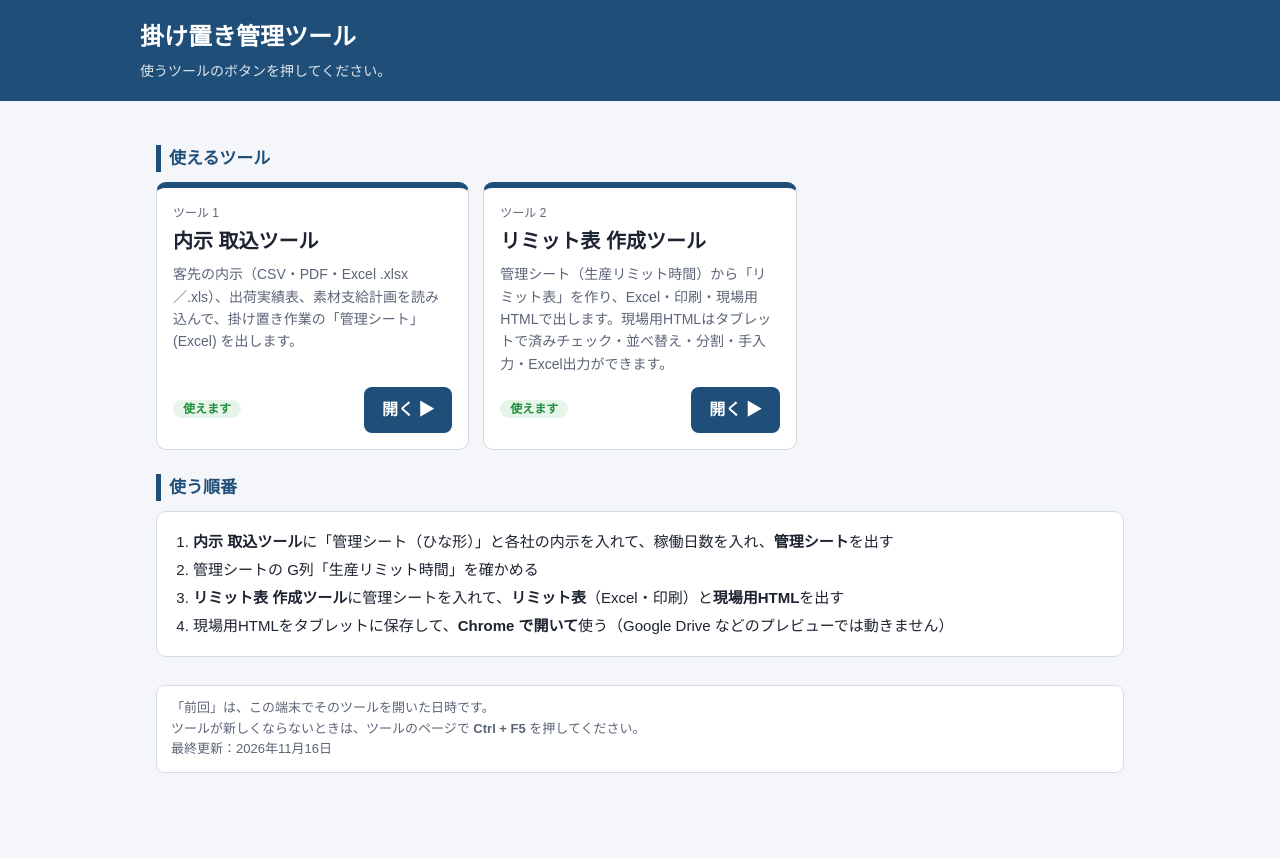
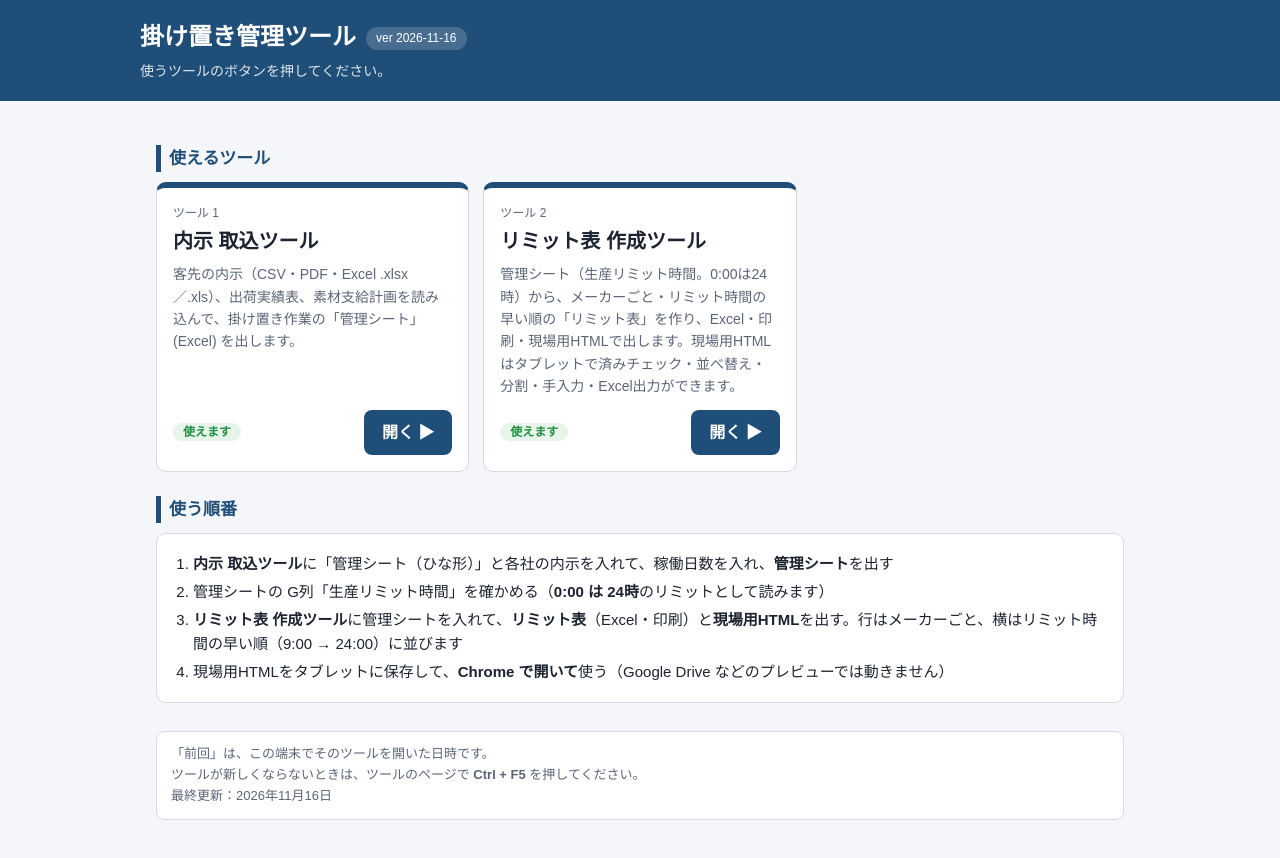
Before and after one commit to overbridge038-lnk/naiji-kanri-tools, a plain HTML site: page index.html in a window 1280 px wide. Before the commit the page ends 813 px from the top, so only its background shows below. Drawn offline with Linux system fonts and the light colour scheme.

Commit message:
表紙を更新（0:00は24時・メーカー別の早い順を明記、ver表示）／リミット表作成ツールで0:00を24時として読む
Co-Authored-By: Claude Opus 5.5 <noreply@anthropic.com>
Claude-Session: https://claude.ai/code/session_0138wtp7Vui2eT6dLWvTnsDu

```diff
--- a/index.html
+++ b/index.html
@@ -16,6 +16,7 @@ header{background:var(--navy);color:#fff;padding:18px 16px}
 header .in{max-width:1000px;margin:0 auto}
 header h1{margin:0;font-size:24px}
 header p{margin:4px 0 0;font-size:14px;opacity:.85}
+header .ver{display:inline-block;margin-left:10px;font-size:12px;font-weight:normal;background:rgba(255,255,255,.18);border-radius:20px;padding:2px 10px;vertical-align:middle}
 main{max-width:1000px;margin:0 auto;padding:20px 16px 40px}
 h2{font-size:17px;color:var(--navy);margin:24px 0 10px;
   border-left:5px solid var(--navy);padding-left:8px}
@@ -40,7 +41,7 @@ a.card:hover,a.card:focus-visible{box-shadow:0 4px 14px rgba(31,78,120,.2);trans
 </head>
 <body>
 <header><div class="in">
-  <h1>掛け置き管理ツール</h1>
+  <h1>掛け置き管理ツール<span class="ver">ver 2026-11-16</span></h1>
   <p>使うツールのボタンを押してください。</p>
 </div></header>
 
@@ -51,8 +52,8 @@ a.card:hover,a.card:focus-visible{box-shadow:0 4px 14px rgba(31,78,120,.2);trans
   <h2>使う順番</h2>
   <ol class="flow">
     <li><b>内示 取込ツール</b>に「管理シート（ひな形）」と各社の内示を入れて、稼働日数を入れ、<b>管理シート</b>を出す</li>
-    <li>管理シートの G列「生産リミット時間」を確かめる</li>
-    <li><b>リミット表 作成ツール</b>に管理シートを入れて、<b>リミット表</b>（Excel・印刷）と<b>現場用HTML</b>を出す</li>
+    <li>管理シートの G列「生産リミット時間」を確かめる（<b>0:00 は 24時</b>のリミットとして読みます）</li>
+    <li><b>リミット表 作成ツール</b>に管理シートを入れて、<b>リミット表</b>（Excel・印刷）と<b>現場用HTML</b>を出す。行はメーカーごと、横はリミット時間の早い順（9:00 → 24:00）に並びます</li>
     <li>現場用HTMLをタブレットに保存して、<b>Chrome で開いて</b>使う（Google Drive などのプレビューでは動きません）</li>
   </ol>
 
@@ -72,7 +73,7 @@ var TOOLS = [
   {file:"内示取込ツール.html", name:"内示 取込ツール",
    desc:"客先の内示（CSV・PDF・Excel .xlsx／.xls）、出荷実績表、素材支給計画を読み込んで、掛け置き作業の「管理シート」(Excel) を出します。"},
   {file:"リミット表作成ツール.html", name:"リミット表 作成ツール",
-   desc:"管理シート（生産リミット時間）から「リミット表」を作り、Excel・印刷・現場用HTMLで出します。現場用HTMLはタブレットで済みチェック・並べ替え・分割・手入力・Excel出力ができます。"}
+   desc:"管理シート（生産リミット時間。0:00は24時）から、メーカーごと・リミット時間の早い順の「リミット表」を作り、Excel・印刷・現場用HTMLで出します。現場用HTMLはタブレットで済みチェック・並べ替え・分割・手入力・Excel出力ができます。"}
 ];
 
 var STORE_KEY = "dashboard_lastOpened";
```
Also changed, not shown: リミット表作成ツール.html (+7 -2 lines), 1 other file.
